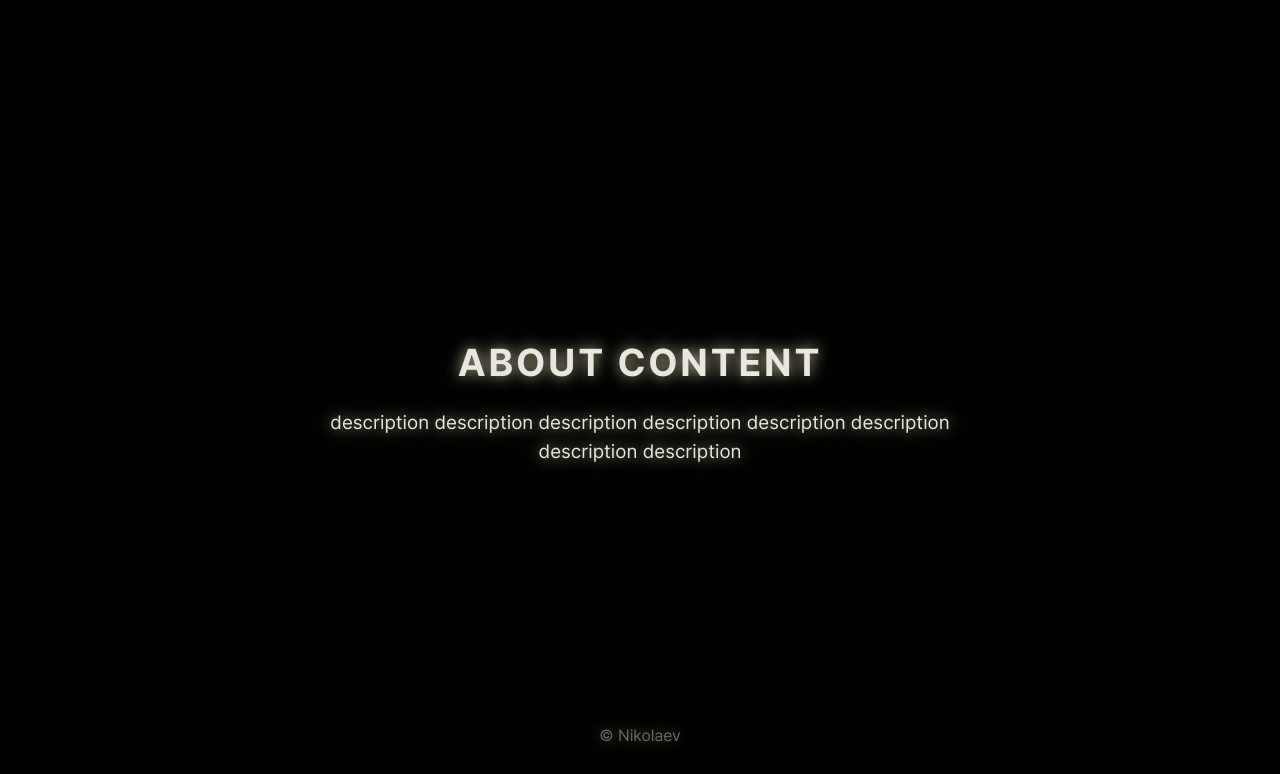
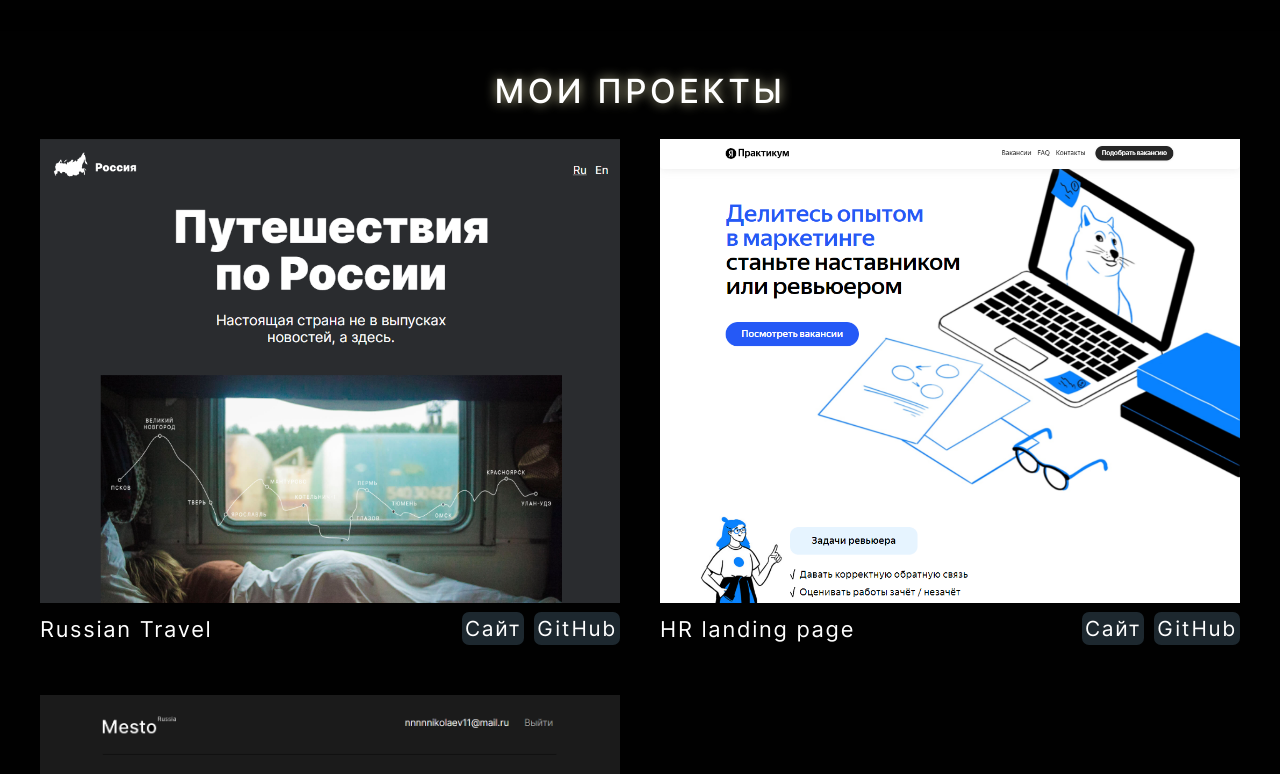
Before and after one commit to Andryuha-Nikolaev/portfolio, a website built with webpack: page src/index.html in a window 1280 px wide. Shown: the part 800-1574 px from the top of the page. Built offline with nearby package versions, Linux system fonts and the light colour scheme.

Commit message:
feat: карточки работ и анимация

```diff
--- a/src/index.html
+++ b/src/index.html
@@ -24,16 +24,90 @@
             <div class="header__layer header__layer-front"></div>
           </div>
         </header>
-        <section class="about">
-          <div class="about__content">
-            <h2 class="about__title">About content</h2>
-            <p class="about__description">
-              description description description description description description description
-              description
-            </p>
-            <div class="about__copy">© Nikolaev</div>
-          </div>
-        </section>
+        <main class="main">
+          <!-- <section class="about">
+            <h2 class="about__title">Обо мне</h2>
+          </section> -->
+          <section class="work" id="work">
+            <h2 class="work__title">Мои проекты</h2>
+            <ul class="work__list">
+              <li class="work__card">
+                <div class="work__card-img-container">
+                  <a href="https://andryuha-nikolaev.github.io/russian-travel/" target="_blank"
+                    ><img class="work__card-img" alt="#" src="./assets/img/travel-img.png"
+                  /></a>
+                </div>
+                <div class="work__card-container">
+                  <h3 class="work__card-title">Russian Travel</h3>
+                  <div class="work__link-container">
+                    <a
+                      class="work__card-link"
+                      href="https://andryuha-nikolaev.github.io/russian-travel/"
+                      target="_blank"
+                      >Сайт</a
+                    >
+                    <a
+                      class="work__card-link"
+                      href="https://github.com/Andryuha-Nikolaev/russian-travel"
+                      target="_blank"
+                      >GitHub</a
+                    >
+                  </div>
+                </div>
+              </li>
+
+              <li class="work__card">
+                <div class="work__card-img-container">
+                  <a href="https://andryuha-nikolaev.github.io/hr-landing-page/" target="_blank"
+                    ><img class="work__card-img" alt="#" src="./assets/img/hr-img.png"
+                  /></a>
+                </div>
+                <div class="work__card-container">
+                  <h3 class="work__card-title">HR landing page</h3>
+                  <div class="work__link-container">
+                    <a
+                      class="work__card-link"
+                      href="https://andryuha-nikolaev.github.io/hr-landing-page/"
+                      target="_blank"
+                      >Сайт</a
+                    >
+                    <a
+                      class="work__card-link"
+                      href="https://github.com/Andryuha-Nikolaev/hr-landing-page"
+                      target="_blank"
+                      >GitHub</a
+                    >
+                  </div>
+                </div>
+              </li>
+
+              <li class="work__card">
+                <div class="work__card-img-container">
+                  <a href="https://andryuha-nikolaev.github.io/react-mesto-auth/" target="_blank"
+                    ><img class="work__card-img" alt="#" src="./assets/img/mesto-img.png"
+                  /></a>
+                </div>
+                <div class="work__card-container">
+                  <h3 class="work__card-title">Mesto</h3>
+                  <div class="work__link-container">
+                    <a
+                      class="work__card-link"
+                      href="https://andryuha-nikolaev.github.io/react-mesto-auth/"
+                      target="_blank"
+                      >Сайт</a
+                    >
+                    <a
+                      class="work__card-link"
+                      href="https://github.com/Andryuha-Nikolaev/react-mesto-auth"
+                      target="_blank"
+                      >GitHub</a
+                    >
+                  </div>
+                </div>
+              </li>
+            </ul>
+          </section>
+        </main>
       </div>
 
       <!-- <main>
--- /dev/null
+++ b/src/scss/_mixins.scss
@@ -0,0 +1,6 @@
+@mixin textOptions($font-weight, $font-size, $line-height, $letter-spacing) {
+  font-weight: $font-weight;
+  font-size: calc($index * $font-size);
+  line-height: calc($index * $line-height);
+  letter-spacing: calc($index / $letter-spacing);
+}
--- a/src/scss/components/_about.scss
+++ b/src/scss/components/_about.scss
@@ -1,42 +1,23 @@
 .about {
+  margin: 0 auto;
+  max-width: 1600px;
+  padding: 70px 20px;
   position: relative;
-  // background-image: url(../../assets/img/dungeon.jpg);
-  // background-size: cover;
-  // background-position: center;
   min-height: 100vh;
-  color: $gold;
-  text-shadow: 0 0 15px $textShadow;
+
   display: flex;
-  justify-content: center;
-  align-items: center;
+  // justify-content: center;
+  // align-items: center;
 
   &__title {
     text-transform: uppercase;
-    font-size: calc(var(--index) * 1.8);
-    letter-spacing: calc(var(--index) / 7.5);
-    text-align: center;
-    transform: translate3d(0, calc(var(--scrollTop) / -7.5), 0);
-    will-change: transform;
-    transition: $transition;
-  }
-
-  &__description {
-    text-align: center;
-    max-width: calc(var(--index) * 30);
-    font-size: calc(var(--index) * 0.9);
-    margin-top: calc(var(--index) / 1.25);
-    transform: translate3d(0, calc(var(--scrollTop) / -7.5), 0);
-    will-change: transform;
-    transition: $transition;
-    // max-width: 300px;
-  }
-
-  &__copy {
-    position: absolute;
-    bottom: calc(var(--index) * 2.5);
-    opacity: 0.45;
-    font-size: calc(var(--index) * 0.75);
-    left: 50%;
-    translate: -50%;
+    font-weight: 500;
+    font-size: calc($index * 1.8);
+    line-height: calc($index * 2.3);
+    letter-spacing: calc(var(--index) / 5);
+    text-shadow: 0 0 12px $textShadow;
+    display: flex;
+    width: 100%;
+    justify-content: center;
   }
 }
--- a/src/scss/components/_all.scss
+++ b/src/scss/components/_all.scss
@@ -3,3 +3,4 @@
 @import './popup';
 @import './filter';
 @import './about.scss';
+@import './work';
--- a/src/scss/components/_header.scss
+++ b/src/scss/components/_header.scss
@@ -17,22 +17,17 @@
     transform: translate3d(0, calc(var(--scrollTop) / 2), 0);
     will-change: transform;
     text-transform: uppercase;
-    text-shadow: 0 0 12px $textShadow;
     transition: $transition;
   }
 
   &__subtitle {
-    font-weight: 500;
-    font-size: calc($index * 2);
-    line-height: calc($index * 2.5);
-    letter-spacing: calc(var(--index) / 5);
+    @include textOptions(500, 2, 2.5, 5);
+    text-shadow: 0 0 12px $textShadow;
   }
 
   &__title {
-    font-weight: 500;
-    font-size: calc($index * 2);
-    line-height: calc($index * 2.5);
-    letter-spacing: calc(var(--index) / 5);
+    @include textOptions(500, 2, 2.5, 5);
+    text-shadow: 0 0 12px $textShadow;
   }
 
   &__layer {
--- /dev/null
+++ b/src/scss/components/_work.scss
@@ -0,0 +1,73 @@
+.work {
+  margin: 0 auto;
+  max-width: 1720px;
+  padding: 70px 40px;
+  position: relative;
+  min-height: 100vh;
+  display: flex;
+  flex-direction: column;
+  align-items: center;
+
+  &__title {
+    text-transform: uppercase;
+    @include textOptions(500, 1.6, 2.1, 6);
+    text-shadow: 0 0 12px $textShadow;
+    margin-bottom: calc($index * 1.2);
+  }
+
+  &__list {
+    width: 100%;
+    display: grid;
+    // grid-template-columns: repeat(auto-fit, minmax(320px, 1fr));
+    grid-template-columns: repeat(2, 1fr);
+    gap: 40px;
+  }
+
+  &__card {
+  }
+
+  &__card-title {
+    @include textOptions(400, 1.05, 2.5, 12);
+  }
+
+  &__card-img-container {
+    display: flex;
+    aspect-ratio: 1/0.8;
+    overflow: hidden;
+    &:hover .work__card-img {
+      scale: 1.05;
+    }
+  }
+
+  &__card-img {
+    width: 100%;
+    object-fit: cover;
+    object-position: top;
+    transition: scale 0.3s linear;
+  }
+
+  &__card-container {
+    display: flex;
+    justify-content: space-between;
+    align-items: center;
+  }
+
+  &__link-container {
+    display: flex;
+    gap: 10px;
+  }
+
+  &__card-link {
+    display: block;
+    background-color: $darkBlue;
+    @include textOptions(400, 1, 1.3, 12);
+    border-radius: 7px;
+    padding: 3px;
+    color: $white;
+    transition: background-color 0.3s linear;
+
+    &:hover {
+      background-color: $lightBlue;
+    }
+  }
+}
--- a/src/scss/index.scss
+++ b/src/scss/index.scss
@@ -1,4 +1,5 @@
 @import './variables';
+@import './mixins';
 
 @import './libs/normalize';
 @import '../fonts/raleway.css';
```
Also changed, not shown: src/assets/img/hr-img.png (added), src/assets/img/mesto-img.png (added), src/assets/img/travel-img.png (added).
